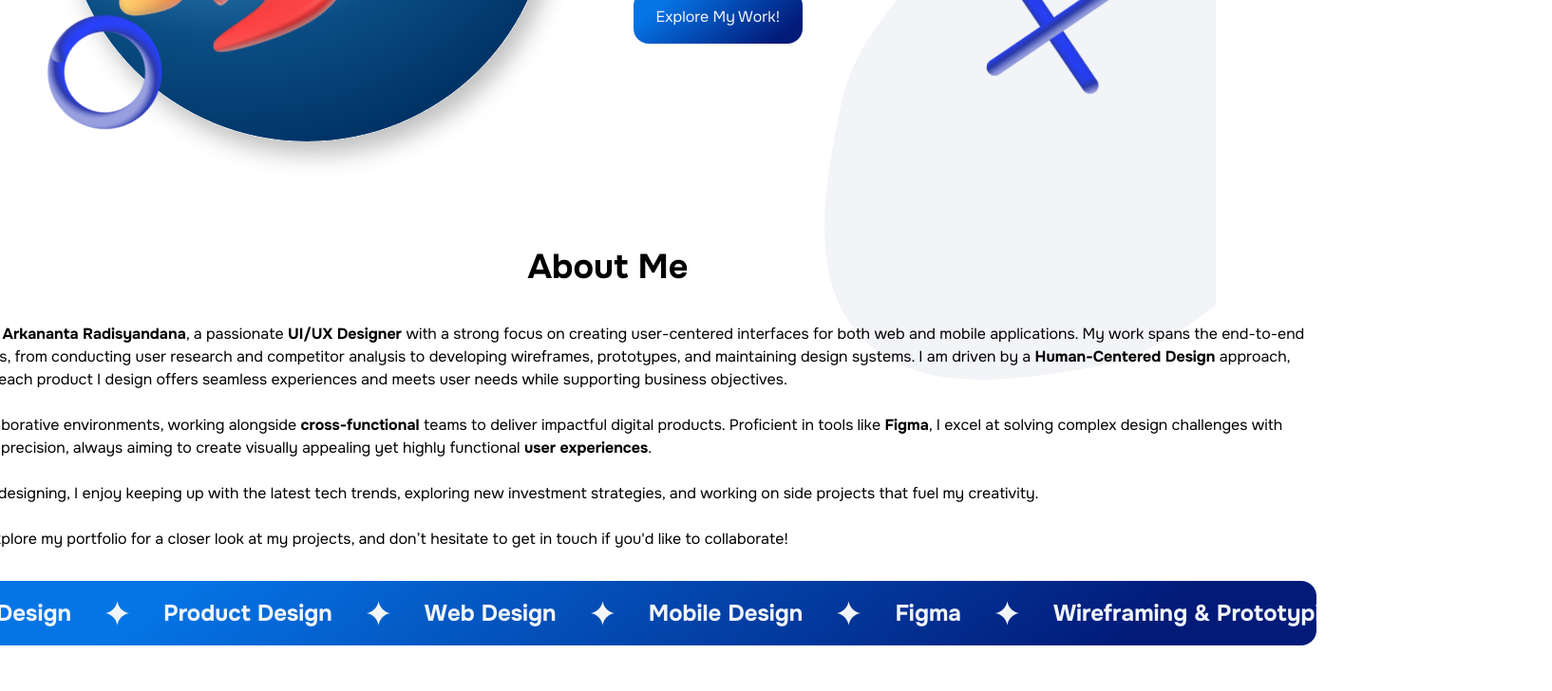
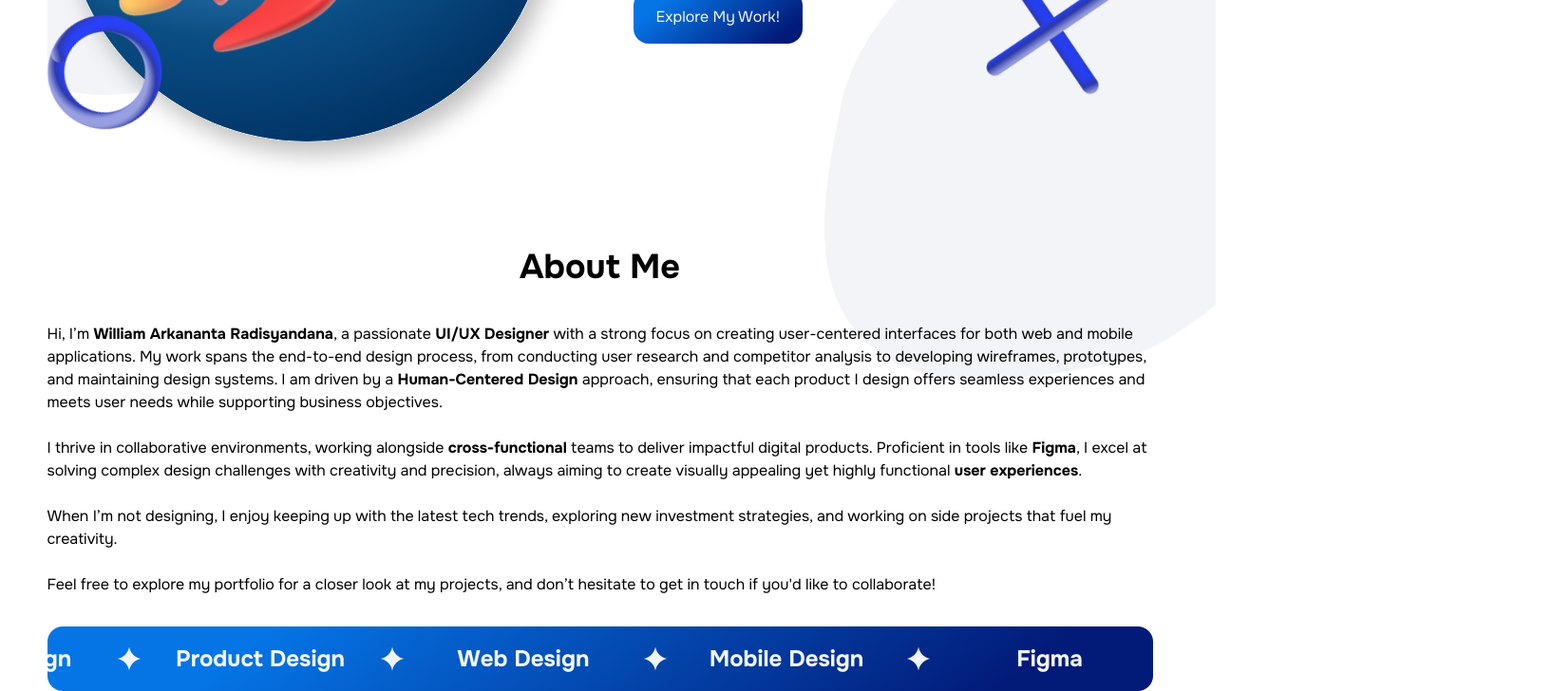
Before and after one commit to WilliamArkananta/compro-app, a React (Vite) app: page / in a window 1280 px wide. Shown: the part 510-1238 px from the top of the page at 95% size, 1634 px wide, since content can reach past the window. Before the commit the page ends 1190 px from the top, so only its background shows below. Built offline with nearby package versions, Linux system fonts and the light colour scheme.

Commit message:
Update Running Text on About Me page

```diff
--- a/src/App.css
+++ b/src/App.css
@@ -2,3 +2,7 @@ body{
   background: var(--Token-Background, #F1F5F9);
   margin: 0px auto;
 }
+
+.skill{
+  white-space: nowrap;
+}
--- a/src/pages/aboutSection/About.tsx
+++ b/src/pages/aboutSection/About.tsx
@@ -1,76 +1,45 @@
-const skills: String[] = [
-  "UI/UX Design",
-  "Product Design",
-  "Web Design",
-  "Mobile Design",
-  "Figma",
-  "Wireframing & Prototyping",
-  "User Research & Testing",
-];
+import Skills from "./Skills";
 
 function About() {
   return (
-    <section className="flex flex-col justify-center items-center mt-12 gap-8 w-9/12 m-auto">
+    <section className="flex flex-col justify-center items-center gap-8 lg:w-[1164px]">
       <h1 className="text-h1 font-bold">About Me</h1>
       <div className="body">
         <p className="text-body">
           Hi, I’m{" "}
           <span className="font-bold">William Arkananta Radisyandana</span>, a
-          passionate <span className="font-bold">UI/UX Designer </span>
-          with a strong focus on creating user-centered interfaces for both web
-          and mobile applications. My work spans the end-to-end design process,
-          from conducting user research and competitor analysis to developing
+          passionate <span className="font-bold">UI/UX Designer</span> with a
+          strong focus on creating user-centered interfaces for both web and
+          mobile applications. My work spans the end-to-end design process, from
+          conducting user research and competitor analysis to developing
           wireframes, prototypes, and maintaining design systems. I am driven by
           a <span className="font-bold">Human-Centered Design</span> approach,
           ensuring that each product I design offers seamless experiences and
           meets user needs while supporting business objectives.
         </p>
         <br />
-        <p className="text-body">
+        <p className="text-body whitespace-normal">
           I thrive in collaborative environments, working alongside{" "}
-          <span className="font-bold">cross-functional </span>
-          teams to deliver impactful digital products. Proficient in tools like{" "}
+          <span className="font-bold">cross-functional</span> teams to deliver
+          impactful digital products. Proficient in tools like{" "}
           <span className="font-bold">Figma</span>, I excel at solving complex
           design challenges with creativity and precision, always aiming to
           create visually appealing yet highly functional{" "}
           <span className="font-bold">user experiences</span>.
         </p>
         <br />
-        <p className="text-body">
+        <p className="text-body whitespace-normal">
           When I’m not designing, I enjoy keeping up with the latest tech
           trends, exploring new investment strategies, and working on side
           projects that fuel my creativity.
         </p>
         <br />
-        <p className="text-body">
+        <p className="text-body whitespace-normal">
           Feel free to explore my portfolio for a closer look at my projects,
           and don’t hesitate to get in touch if you'd like to collaborate!
         </p>
       </div>
-      <div className="overflow-hidden size-full">
-        <div className="flex rounded-2xl bg-linear-main py-4 px-6 items-center gap-9 animate-infinite-scroll">
-          {skills.map((skill, index) => (
-            <h2
-              key={index}
-              className="flex gap-9 text-nowrap items-center text-h3 text-background font-bold"
-            >
-              {skill}
-              <svg
-                width="25"
-                height="26"
-                viewBox="0 0 25 26"
-                fill="none"
-                xmlns="http://www.w3.org/2000/svg"
-              >
-                <path
-                  d="M12.5 0.5C13.5567 6.91523 18.5848 11.9433 25 13C18.5848 14.0567 13.5567 19.0848 12.5 25.5C11.4433 19.0848 6.41523 14.0567 0 13C6.41523 11.9433 11.4433 6.91523 12.5 0.5Z"
-                  fill="#F1F5F9"
-                />
-              </svg>
-            </h2>
-          ))}
-        </div>
-      </div>
+      <Skills />
     </section>
   );
 }
--- /dev/null
+++ b/src/pages/aboutSection/Skills.tsx
@@ -0,0 +1,44 @@
+const skills: String[] = [
+  "UI/UX Design",
+  "Product Design",
+  "Web Design",
+  "Mobile Design",
+  "Figma",
+  "Wireframing",
+  "Prototyping",
+  "User Research",
+  "Testing",
+];
+
+function Skills() {
+  return (
+    <div className="w-full overflow-hidden bg-linear-main p-4 rounded-2xl">
+      <ul className="flex gap-9 w-full min-w-custom animate-infinite-scroll">
+        {skills.map((skill, index) => (
+          <div className="flex gap-9 items-center">
+            <li
+              key={index}
+              className="w-[180px] text-h3 text-background font-bold text-center"
+            >
+              {skill}
+            </li>
+            <svg
+              width="25"
+              height="26"
+              viewBox="0 0 25 26"
+              fill="none"
+              xmlns="http://www.w3.org/2000/svg"
+            >
+              <path
+                d="M12.5 0.5C13.5567 6.91523 18.5848 11.9433 25 13C18.5848 14.0567 13.5567 19.0848 12.5 25.5C11.4433 19.0848 6.41523 14.0567 0 13C6.41523 11.9433 11.4433 6.91523 12.5 0.5Z"
+                fill="#F1F5F9"
+              />
+            </svg>
+          </div>
+        ))}
+      </ul>
+    </div>
+  );
+}
+
+export default Skills;
--- a/src/pages/heroSection/Hero.tsx
+++ b/src/pages/heroSection/Hero.tsx
@@ -3,7 +3,7 @@ import SlideUpText from "./SlideUpText";
 
 export default function Hero() {
   return (
-    <section className="flex justify-center items-center">
+    <section className="flex justify-center items-center mb-12">
       <div className="relative h-[637px]">
         <svg
           style={{ top: "56px" }}
--- a/tailwind.config.js
+++ b/tailwind.config.js
@@ -6,6 +6,9 @@ export default {
   ],
   theme: {
     extend: {
+      minWidth:{
+        'custom':'calc(180*9)'
+      },
       colors:{
         'accent-primary':'#3399FF',
         'accent-secondary':'#003366',
@@ -49,7 +52,7 @@ export default {
         },
         'infinite-scroll':{
           '0%':{transform: 'translateX(0)'},
-          '100%':{transform: 'translateX(calc(-50%-20px))'},
+          '100%':{transform: 'translateX(calc(-100%))'},
         }
       }
     },
```
Also changed, not shown: Hello.txt (deleted), src/index.css (line endings or trailing spaces).
